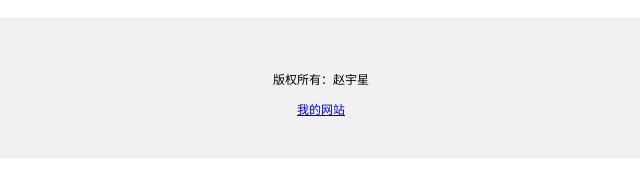
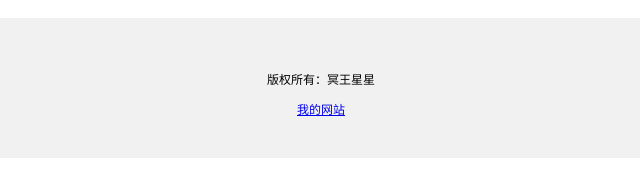
Before and after one commit to plutostar1/star, a plain HTML site: page index.html in a window 1280 px wide. Shown: the part 626-797 px from the top of the page, 319-959 px from the left. Drawn offline with Linux system fonts and the light colour scheme.

Commit message:
Update index.html

```diff
--- a/index.html
+++ b/index.html
@@ -49,7 +49,7 @@
         font-size: 12px;
       "
     >
-      <p>版权所有：赵宇星</p>
+      <p>版权所有：冥王星星</p>
       <a href="https://www.bilibili.com" title="打开b站" target="_blank"
         >我的网站</a
       >
```
